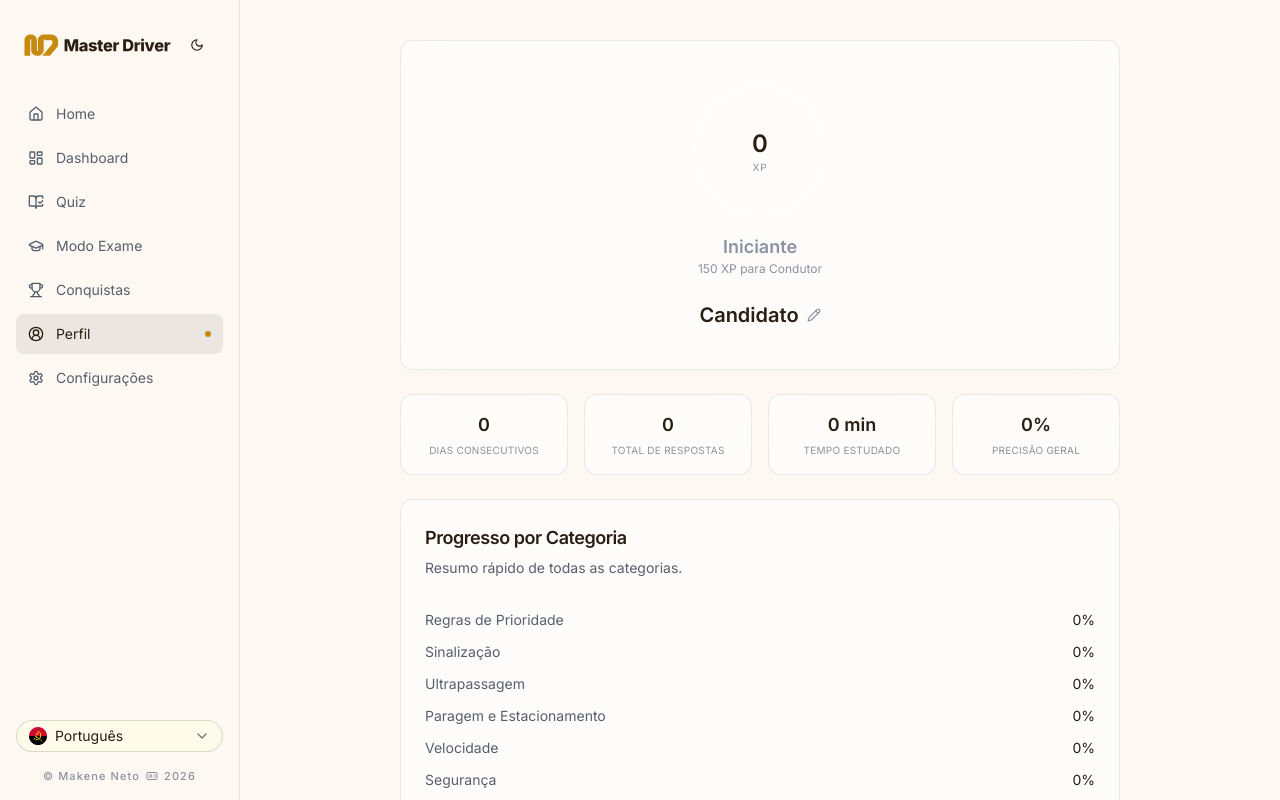
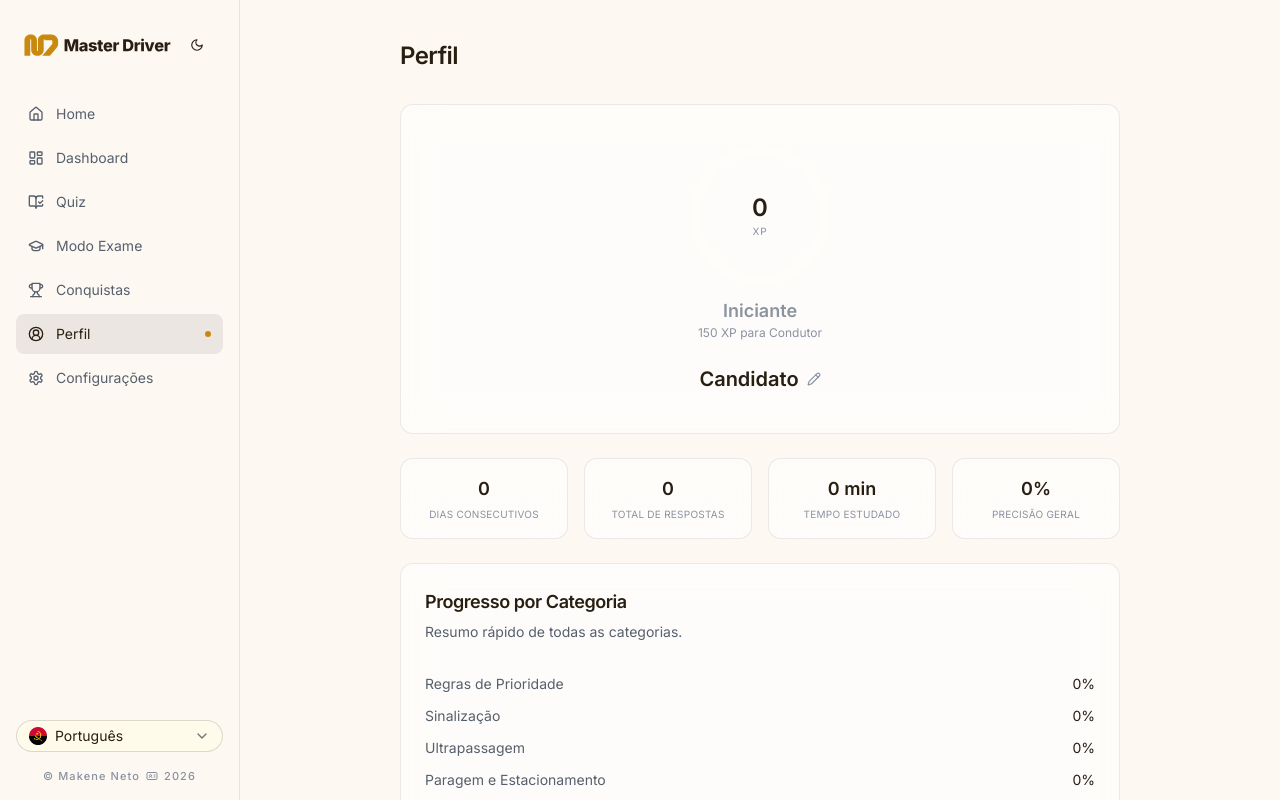
Before and after one commit to makeneto/master-driver, a Next.js app: page /profile in a window 1280 px wide. Shown: the top 800 px of the page. Built offline with nearby package versions, Linux system fonts and the light colour scheme.

Commit message:
feat: add profile page title translation

```diff
--- a/src/app/profile/page.tsx
+++ b/src/app/profile/page.tsx
@@ -37,6 +37,8 @@ export default function ProfilePage() {
 
   return (
     <div className="mx-auto max-w-3xl px-6 py-10">
+      <h1 className="mb-8 font-[var(--font-display)] text-2xl font-semibold tracking-tight">{t("nav.profile")}</h1>
+
       <Card className="flex flex-col items-center gap-6 p-10">
         <LevelRing xp={profile.xp} />
 
```
